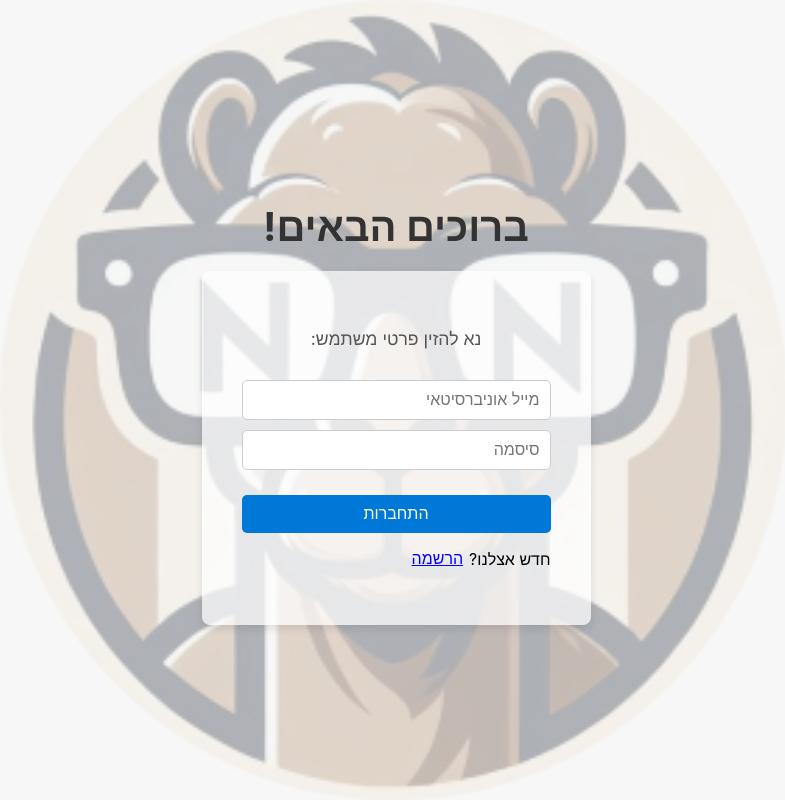
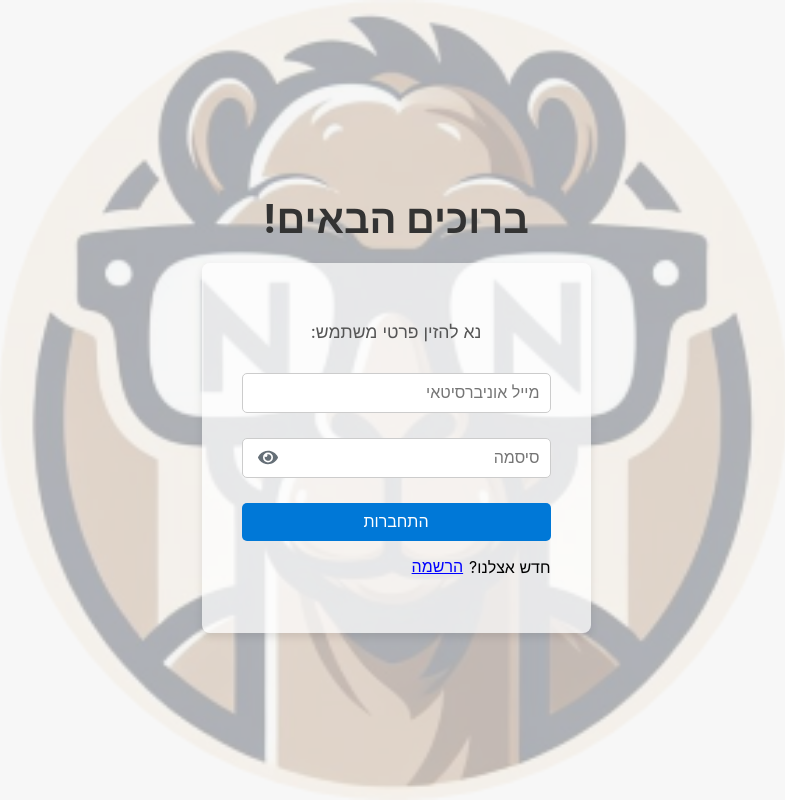
Before and after one commit to shacharcohen7/ReactNN, a React (Create React App) app: page / in a window 1280 px wide. Shown: the whole page, without its empty margins (244-1029 px from the left). Built offline with nearby package versions, Linux system fonts and the light colour scheme.

Commit message:
last alpha asjusments

```diff
--- a/src/components/Header/Header.js
+++ b/src/components/Header/Header.js
@@ -28,6 +28,7 @@ function Header() {
             const token = localStorage.getItem('access_token');
             if (!token) {
                 alert('You are not logged in.');
+                navigate('/');
                 return;
             }
 
@@ -55,6 +56,12 @@ function Header() {
     };
 
     const handleLogoClick = () => {
+        const token = localStorage.getItem('access_token');
+        if (!token) {
+            alert('You are not logged in.');
+            navigate('/');
+            return;
+        }
         navigate('/home');
     };
 
--- a/src/components/Login/Login.css
+++ b/src/components/Login/Login.css
@@ -92,6 +92,23 @@
     text-align: right; /* יישור הטקסט של הקלט לימין */
 }
 
+.login-eye-button {
+  position: absolute;
+  top: 45%;
+  left: 10px; /* Position the eye button on the left side */
+  transform: translateY(-50%); /* Vertically centers the button */
+  cursor: pointer;
+  background: none;
+  border: none;
+  outline: none;
+  font-size: 20px; /* Adjust the size of the eye icon */
+  color: #656f77; /* Color of the eye icon */
+}
+
+.login-eye-button:hover {
+  color: #43494e; /* Darker color on hover */
+}
+
 .bottom_line {
   text-align: right; /* יישור לימין */
   direction: rtl;
--- a/src/components/Login/Login.js
+++ b/src/components/Login/Login.js
@@ -7,17 +7,24 @@ import axiosInstance from '../../utils/axiosInstance';
 
 import axios from 'axios';
 import './Login.css';
+import {FaEye, FaEyeSlash} from "react-icons/fa";
 
 function Login() {
     const [formData, setFormData] = useState({ email: '', password: '' });
     const [message, setMessage] = useState('');
     const navigate = useNavigate();
     const { setUser } = useContext(UserContext);
+    const [passwordVisible, setPasswordVisible] = useState(false);
     const API_BASE_URL = process.env.REACT_APP_API_BASE_URL;
 
     const handleSignUpClick = () => {
         navigate('/signupdetails');
     };
+
+    const togglePasswordVisibility = () => {
+        setPasswordVisible(!passwordVisible);
+    };
+
 
     const handleChange = (e) => {
         const { name, value } = e.target;
@@ -117,14 +124,24 @@ function Login() {
                                     onChange={handleChange}
                                     required
                                 />
+                            </div>
+                            <div className="input-group" style={{ position: 'relative' }} >
                                 <input
-                                    type="password"
+                                    type={passwordVisible ? 'text' : 'password'}
                                     name="password"
                                     placeholder="סיסמה"
                                     value={formData.password}
                                     onChange={handleChange}
                                     required
                                 />
+                                <button
+                                    type="button"
+                                    className="login-eye-button"
+                                    onClick={togglePasswordVisibility}
+                                    aria-label={passwordVisible ? "Hide password" : "Show password"}
+                                >
+                                    {passwordVisible ? <FaEyeSlash/> : <FaEye/>} {/* שינוי עין פתוחה/סגורה */}
+                                </button>
                             </div>
                             <button type="submit" className="submit-button">
                                 התחברות
@@ -134,7 +151,7 @@ function Login() {
                         <div className="bottom_line">
                             <p className="new-user-text">חדש אצלנו?</p>
                             <button type="button" className="sign-up-link" onClick={handleSignUpClick}>
-                                הרשמה
+                            הרשמה
                             </button>
                         </div>
                     </div>
--- a/src/components/SignUp/DetailsPhase/SignUpDetails.css
+++ b/src/components/SignUp/DetailsPhase/SignUpDetails.css
@@ -1,5 +1,5 @@
 /* Center form elements */
-.login-form {
+.signup-form {
     display: flex;
     flex-direction: column;
     align-items: center;
@@ -7,7 +7,7 @@
 }
 
 /* Group inputs and ensure uniformity */
-.input-group {
+.signup-input-group {
     width: 100%;
     max-width: 400px; /* Consistent maximum width for all inputs */
 }
@@ -65,7 +65,7 @@
 .password-input-container input {
     width: 100%;
     padding: 10px;
-    padding-right: 40px; /* Space for the eye button inside the input field */
+    padding-right: 10px; /* Space for the eye button inside the input field */
     font-size: 16px;
     border: 1px solid #ccc;
     border-radius: 5px;
@@ -152,9 +152,15 @@
     }
 }
 
+@supports (-ms-ime-align: auto) {
+    .eye-button {
+        display: none !important;
+    }
+}
+
 .eye-button {
     position: absolute;
-    top: 50%;
+    top: 45%;
     left: 10px; /* Position the eye button on the left side */
     transform: translateY(-50%); /* Vertically centers the button */
     cursor: pointer;
@@ -168,3 +174,51 @@
 .eye-button:hover {
     color: #43494e; /* Darker color on hover */
 }
+
+.password-rules {
+    position: absolute;
+    top: 120px; /* מרחק קטן מהאינפוט */
+    left: 10px;
+    z-index: 1000; /* מבטיח שהטקסט יהיה מעל אלמנטים אחרים */
+    background: #fff;
+    border: 1px solid #ccc;
+    border-radius: 8px;
+    box-shadow: 0 2px 10px rgba(0, 0, 0, 0.2);
+    padding: 15px;
+    max-width: 350px;
+    max-height: 250px;
+    overflow-y: auto;
+    font-size: 14px;
+    direction: rtl;
+    display: block;
+}
+
+.password-rules ul {
+    list-style: none;
+    padding: 0;
+}
+
+.password-rules li {
+    margin: 5px 0;
+}
+
+.valid {
+    color: green;
+}
+
+.invalid {
+    color: red;
+}
+
+@supports (-ms-ime-align: auto) {
+    .eye-button {
+        display: none !important;
+    }
+}
+
+/* פתרון אחר: הסתר את כפתור העין ב-Edge */
+@media all and (-ms-high-contrast: none), (-ms-high-contrast: active) {
+    .eye-button {
+        display: none !important;
+    }
+}
--- a/src/components/SignUp/DetailsPhase/SignUpDetails.js
+++ b/src/components/SignUp/DetailsPhase/SignUpDetails.js
@@ -4,7 +4,7 @@ import { FaEye, FaEyeSlash } from 'react-icons/fa'; // עין פתוחה וסג
 import React, { useState, useContext } from 'react';
 import { useNavigate } from 'react-router-dom';
 import './SignUpDetails.css';
-import axios from 'axios'; // Import Axios for HTTP requests
+//import axios from 'axios'; // Import Axios for HTTP requests
 import { UserContext } from '../../../context/UserContext'; // Import UserContext
 import axiosInstance from '../../../utils/axiosInstance';
 
@@ -25,11 +25,12 @@ function SignUpDetails() {
 
     const [message, setMessage] = useState('');
     const [isSubmitting, setIsSubmitting] = useState(false);
-    const [showPasswordTooltip, setShowPasswordTooltip] = useState(false);
+    const [showPasswordTooltip] = useState(false);
     const [showFirstNameTooltip, setShowFirstNameTooltip] = useState(false);
     const [showLastNameTooltip, setShowLastNameTooltip] = useState(false);
     const [passwordVisible, setPasswordVisible] = useState(false);
     const [confirmPasswordVisible, setConfirmPasswordVisible] = useState(false);
+    const [showPasswordRules, setShowPasswordRules] = useState(false);
 
     const handleChange = (e) => {
         const { name, value, type, checked } = e.target;
@@ -148,12 +149,16 @@ function SignUpDetails() {
                                     placeholder="סיסמה"
                                     value={formData.password}
                                     onChange={handleChange}
+                                    onFocus={() => setShowPasswordRules(true)}
+                                    onBlur={() => setShowPasswordRules(false)}
                                     required
                                 />
                                 <button
+
                                     type="button"
                                     className="eye-button"
                                     onClick={togglePasswordVisibility}
+                                    aria-label={passwordVisible ? "Hide password" : "Show password"}
                                 >
                                 {passwordVisible ? <FaEyeSlash /> : <FaEye />} {/* שינוי עין פתוחה/סגורה */}
                                 </button>
@@ -171,7 +176,7 @@ function SignUpDetails() {
                                     </div>
                                 )}
                             </div>
-                            <div className="password-input-container">
+                            <div className="password-input-container" style={{ position: 'relative' }}>
                             <input
                                 type={confirmPasswordVisible ? 'text' : 'password'}
                                 name="confirmPassword"
@@ -179,16 +184,44 @@ function SignUpDetails() {
                                 value={formData.confirmPassword}
                                 onChange={handleChange}
                                 required
+
                             />
                             <button
                                 type="button"
                                 className="eye-button"
                                 onClick={toggleConfirmPasswordVisibility}
+                                aria-label={passwordVisible ? "Hide password" : "Show password"}
                             >
                                 {confirmPasswordVisible ? <FaEyeSlash /> : <FaEye />}
                             </button>
                         </div>
-                        </div>
+                                {showPasswordRules && (
+                                    <div className="password-rules">
+                                        <p>דרישות הסיסמה:</p>
+                                        <ul>
+                                            <li className={formData.password.length >= 8 && formData.password.length <= 20 ? 'valid' : 'invalid'}>
+                                                לפחות 8 תווים ולא יותר מ-20 תווים המכילים:
+                                            </li>
+                                            <li className={/^[A-Za-z\d!@$%^&*()[\]{}+]+$/.test(formData.password) ? 'valid' : 'invalid'}>
+                                                יש לכלול אותיות רק באנגלית
+                                            </li>
+                                            <li className={/[A-Z]/.test(formData.password) ? 'valid' : 'invalid'}>
+                                                -אות גדולה אחת לפחות באנגלית
+                                            </li>
+                                            <li className={/[a-z]/.test(formData.password) ? 'valid' : 'invalid'}>
+                                                -אות קטנה אחת לפחות באנגלית
+                                            </li>
+                                            <li className={/\d/.test(formData.password) ? 'valid' : 'invalid'}>
+                                                -ספרה אחת לפחות
+                                            </li>
+                                            <li className={/[!@$%^&*()[\]{}+]/.test(formData.password) ? 'valid' : 'invalid'}>
+                                                -תו מיוחד אחד לפחות: <code>!@$%^&*()[]{}+</code>
+                                            </li>
+
+                                        </ul>
+                                    </div>
+                                )}
+                            </div>
 
                             <button
                                 type="submit"
```
